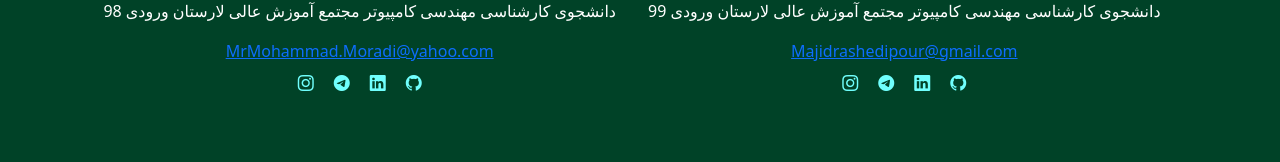
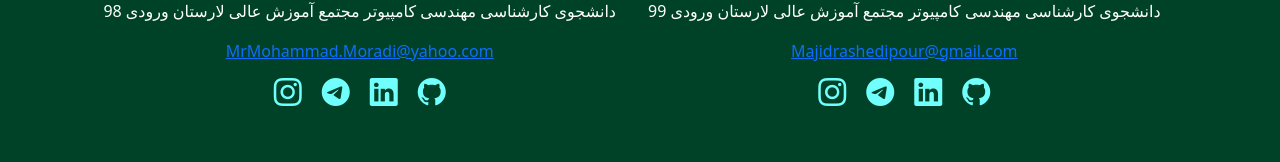
Before and after one commit to MrMohammadMoradi/game-center, a React (Create React App) app: page / in a window 1280 px wide. Shown: the part 285-447 px from the top of the page. Built offline with nearby package versions, Linux system fonts and the light colour scheme.

Commit message:
add style for bi class in css

```diff
--- a/src/App.css
+++ b/src/App.css
@@ -21,3 +21,6 @@
     color: rgb(112, 255, 253);
     margin: 0 10px
 }
+.Footer .socialMedia .bi {
+    font-size: 28px;
+}
```
